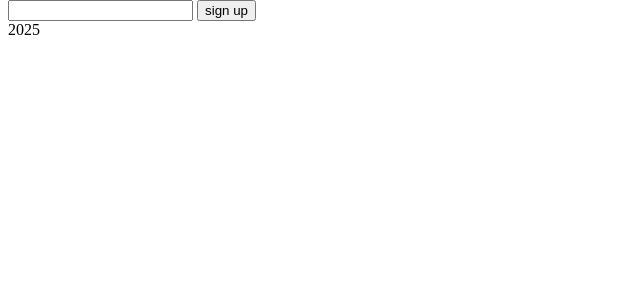
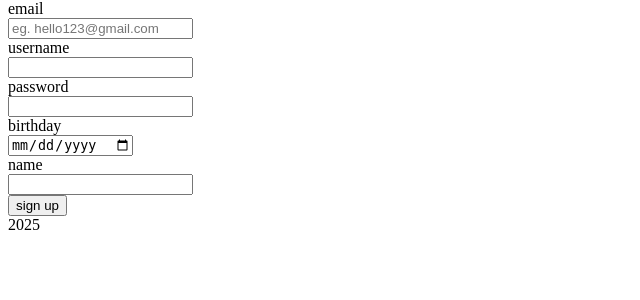
Before and after one commit to NitkamonSira/WriteYourDay-12DTP, a Flask app: template templates/sign_up.html in a window 1280 px wide. Shown: the part 26-326 px from the top of the page, without its empty margins (0-640 px from the left). Run offline with Flask 3, Linux system fonts and the light colour scheme; the template is opened without the code that fills it, so the values that code supplies are empty.

Commit message:
html input box and submit button set up

```diff
--- a/templates/sign_up.html
+++ b/templates/sign_up.html
@@ -1,8 +1,16 @@
 {% extends "layout.html" %}
 {% block content %}
 <form action="{{ url_for("sign_up")}}" method="post">
-
-<input type="email" id="" name="email" placeholder="">
+<label for="email">email</label><br>
+<input type="email" id="email" name="email" placeholder="eg. hello123@gmail.com" required><br>
+<label for="username">username</label><br>
+<input type="text" id="username" name="username" placeholder="" required><br>
+<label for="password">password</label><br>
+<input type="password" id="password" name="password" placeholder="" required><br>
+<label for="birthday">birthday</label><br>
+<input type="date" id="birthday" name="birthday" placeholder=""><br>
+<label for="name">name</label><br>
+<input type="text" id="name" name="name" placeholder=""><br>
 <button type="submit">sign up</button>
 
 {% endblock %}
```
